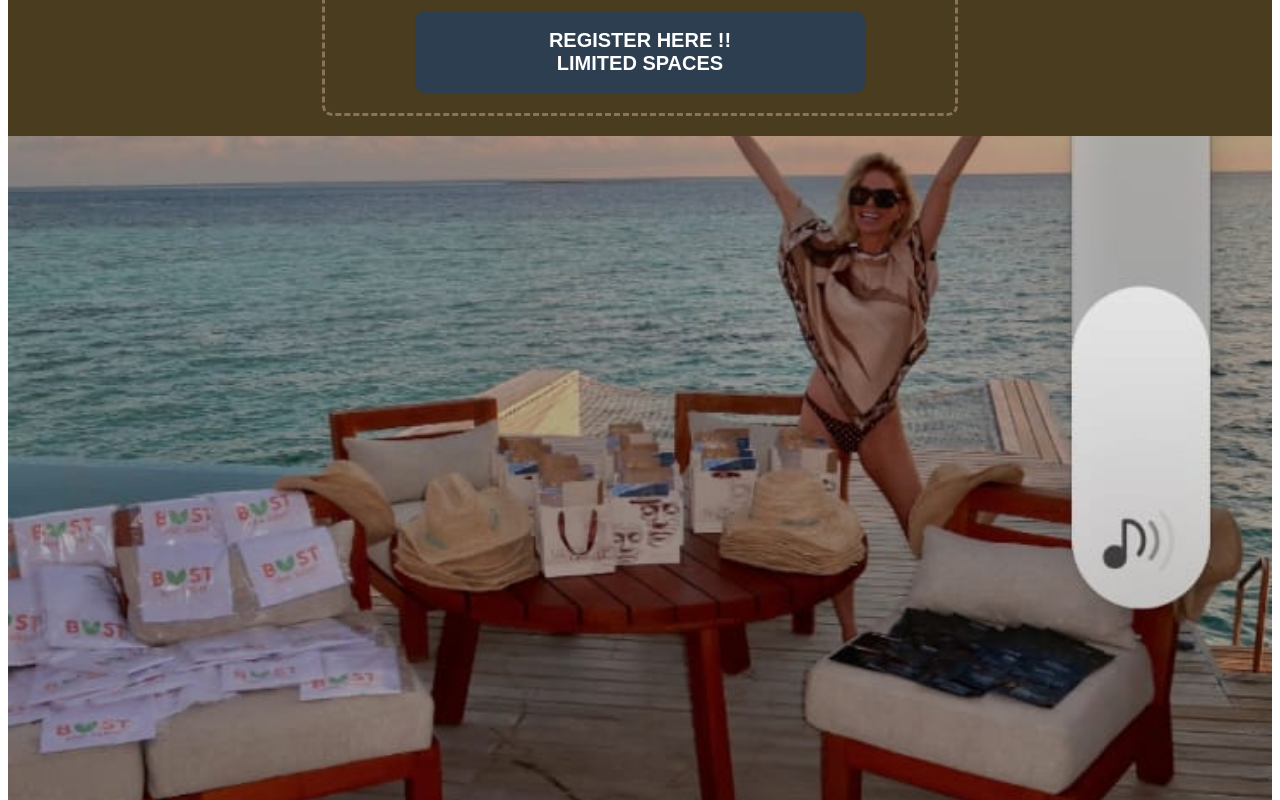
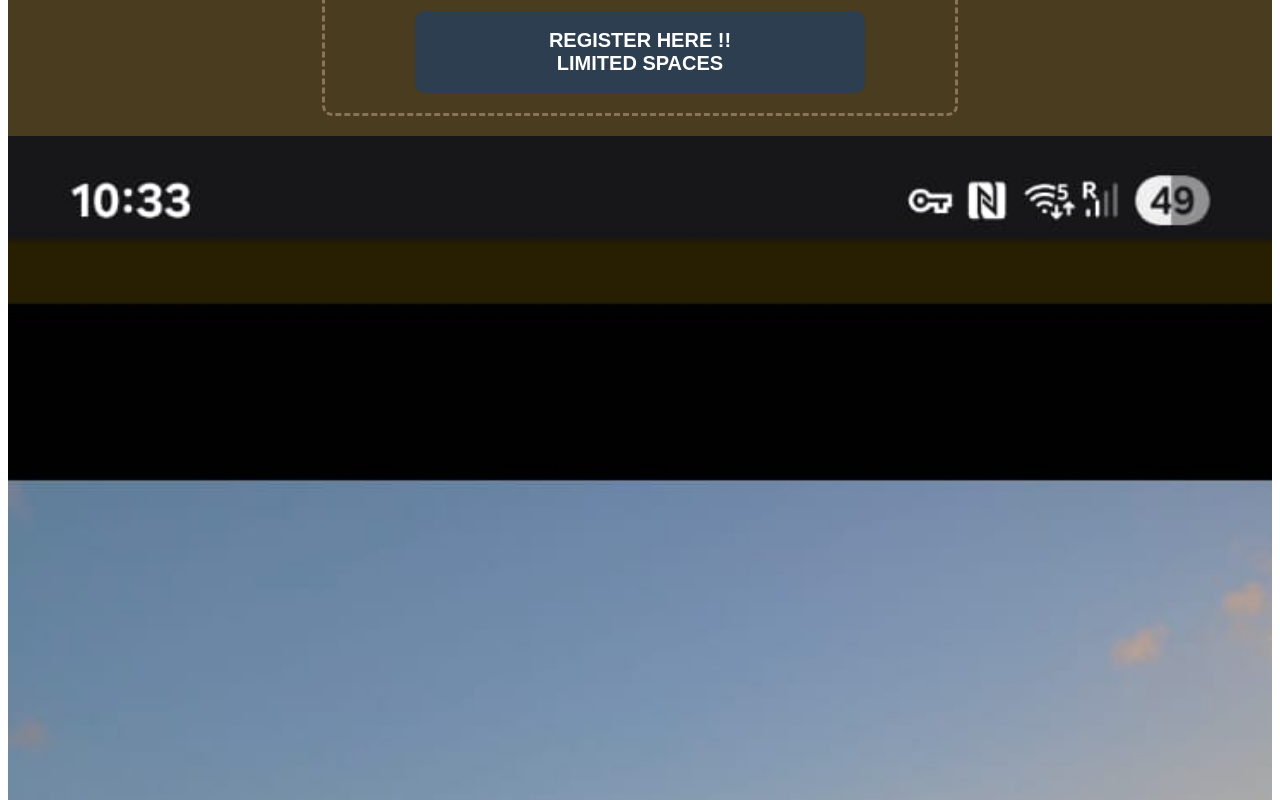
Before and after one commit to Josecarrallo/Carol-Landing-Retreats, a React app: page / in a window 1280 px wide. Shown: the part 860-1660 px from the top of the page. Built offline with nearby package versions, Linux system fonts and the light colour scheme; the HTML template or start-up script is replaced by a standard one.

Commit message:
Use img tag to display full vertical image without cropping

```diff
--- a/App.jsx
+++ b/App.jsx
@@ -203,17 +203,23 @@ function App() {
       <section
         ref={imageRef}
         style={{
-          backgroundImage: `url(${muelleImage})`,
-          backgroundSize: '100% auto',
-          backgroundRepeat: 'no-repeat',
-          backgroundPosition: 'center center',
           backgroundColor: '#000',
-          minHeight: '100vh',
           position: 'relative',
-          cursor: 'pointer'
+          cursor: 'pointer',
+          width: '100%',
+          display: 'block'
         }}
         onClick={toggleFullscreen}
       >
+        <img
+          src={muelleImage}
+          alt="Carol Stanbury Retreat"
+          style={{
+            width: '100%',
+            height: 'auto',
+            display: 'block'
+          }}
+        />
         {/* Fullscreen Button */}
         <button
           onClick={(e) => {
```
